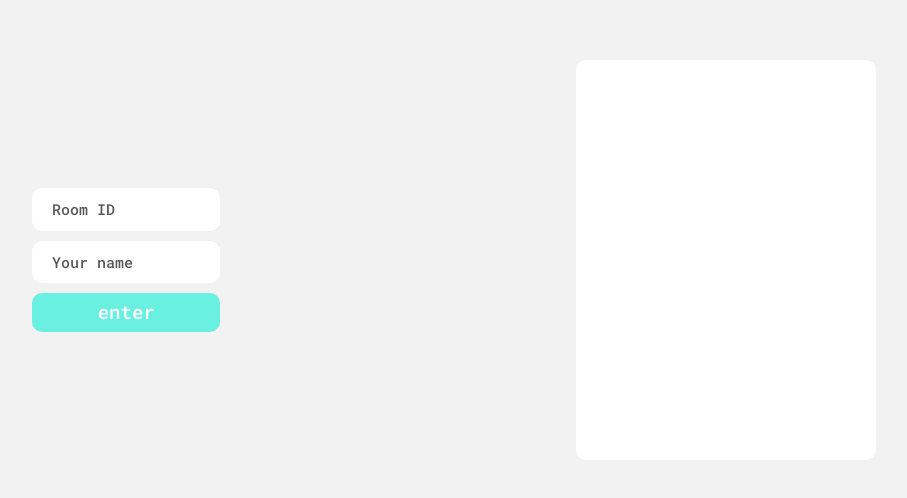
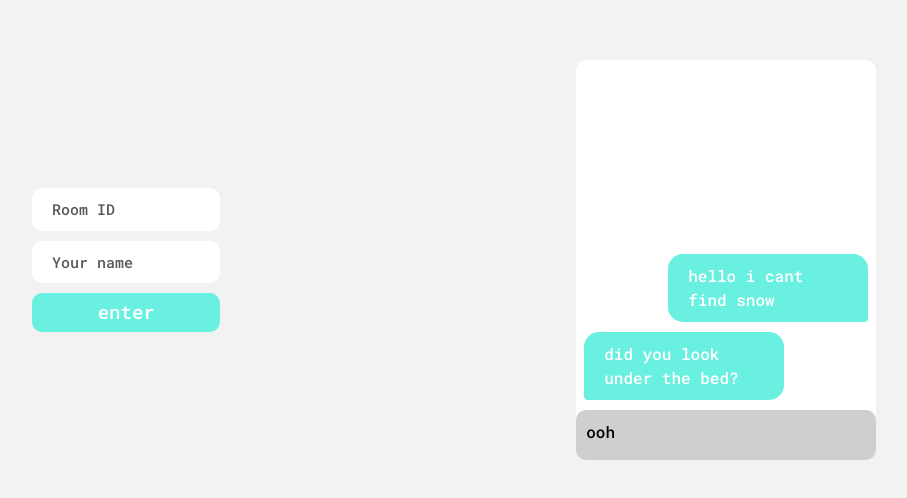
Before and after one commit to Redwi-v/Chat_socket_io, a React (Create React App) app: page / in a window 1280 px wide. Shown: the part 140-638 px from the top of the page, without its empty margins (18-925 px from the left). Built offline with nearby package versions, Linux system fonts and the light colour scheme.

Commit message:
animation right side

```diff
--- a/package.json
+++ b/package.json
@@ -2,7 +2,7 @@
   "name": "chat",
   "version": "0.1.0",
   "private": true,
-  "proxy": "https://my-chat112.herokuapp.com",
+  "proxy": "http://localhost:7777",
   "dependencies": {
     "@testing-library/jest-dom": "^5.16.4",
     "@testing-library/react": "^13.3.0",
--- a/src/components/LoginPage/RightSide/RightSide.jsx
+++ b/src/components/LoginPage/RightSide/RightSide.jsx
@@ -1,30 +1,50 @@
-import { useState } from "react";
-import style from "../loginPage.module.scss";
-import TypingTextAnimation from "./TypingTextAnimation";
+import { useEffect, useRef, useState } from 'react';
+import style from '../loginPage.module.scss';
+import TypingTextAnimation from './TypingTextAnimation';
 
 const RightSide = (props) => {
   const [renderedMassages, setRenderedMassages] = useState([]);
+  const interationCount = useRef(0);
+
+  useEffect(() => {
+    if (renderedMassages.length > 4) {
+      setTimeout(() => {
+        console.log(renderedMassages);
+        setRenderedMassages([]);
+        interationCount.current = 0;
+      }, 1000);
+    }
+  }, [renderedMassages]);
+
   const sendMassage = (massage) => {
+    // сообщение из typingText callback
     const massageNode = renderMassageInMassages(
       massage,
       renderedMassages.length
     );
 
+    // ответ на соообшение
+    if (renderedMassages.length < 4) {
       setTimeout(() => {
         setRenderedMassages((massages) => {
+          console.log(interationCount.current);
+
           const componenMassage = renderMassageInMassages(
-          "а я нет",
+            mеssageAnswers[interationCount.current],
             massages.length,
             true
           );
+          ++interationCount.current;
           return [...massages, componenMassage];
         });
-    }, 1000);
+      }, 2000);
+    }
 
     setRenderedMassages((massages) => [...massages, massageNode]);
   };
 
-  const massages = ["hello how are you?", "i love you my lady"];
+  const massages = ['hello i cant find snow', 'ooh i found it thanks', 'bye'];
+  const mеssageAnswers = ['did you look under the bed?', 'see you'];
 
   const renderMassageInMassages = (massages, key, isCompanion) => {
     return (
@@ -42,7 +62,7 @@ const RightSide = (props) => {
       <div className={style.messanger}>
         <ul className={style.sending_massages}>{renderedMassages}</ul>
 
-        {/* <TypingTextAnimation messages={massages} callBack={sendMassage} /> */}
+        <TypingTextAnimation messages={massages} callBack={sendMassage} />
       </div>
     </div>
   );
```
Also changed, not shown: src/components/LoginPage/RightSide/TypingTextAnimation.jsx (+5 -5 lines), 1 other file (tests, documents, lock files or other folders). Lines whose indentation alone changed are shown as unchanged.
